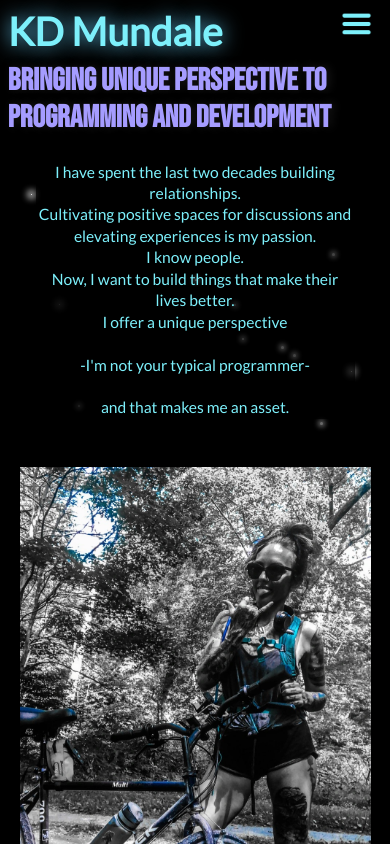
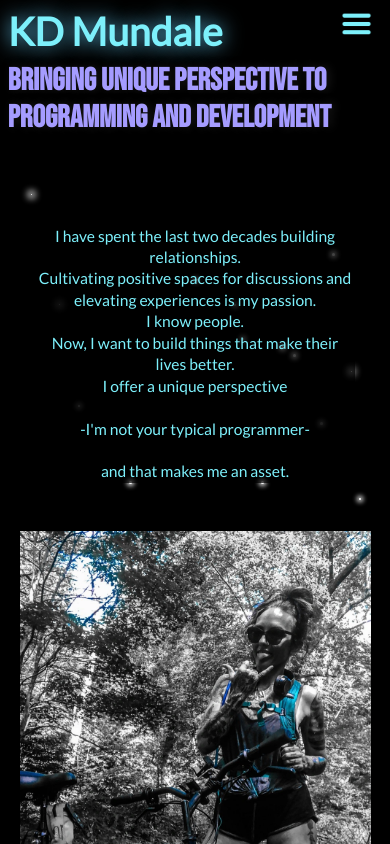
Before and after one commit to kdmundale/Profile-2.0, a Next.js app: page / in a window 390 px wide. Shown: the top 844 px of the page. Built offline with nearby package versions, Linux system fonts and the light colour scheme.

Commit message:
increase margin on home screen for mobile view

```diff
--- a/styles/Home.module.css
+++ b/styles/Home.module.css
@@ -1,5 +1,5 @@
 .blurb{
-  margin: 1rem auto;
+  margin: 5rem auto;
   display: flex;
   flex-direction: column;
   width: 90%;
```
